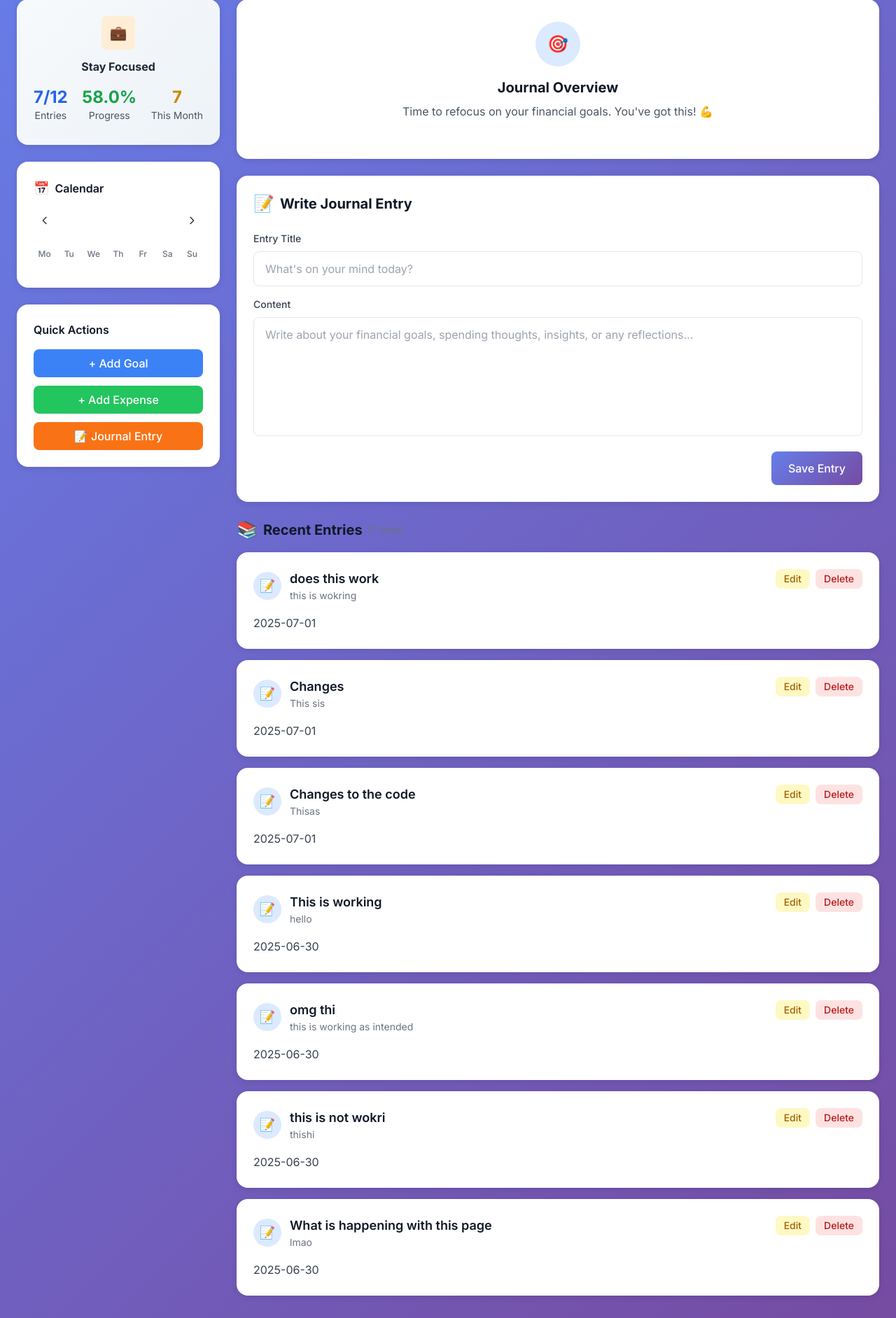
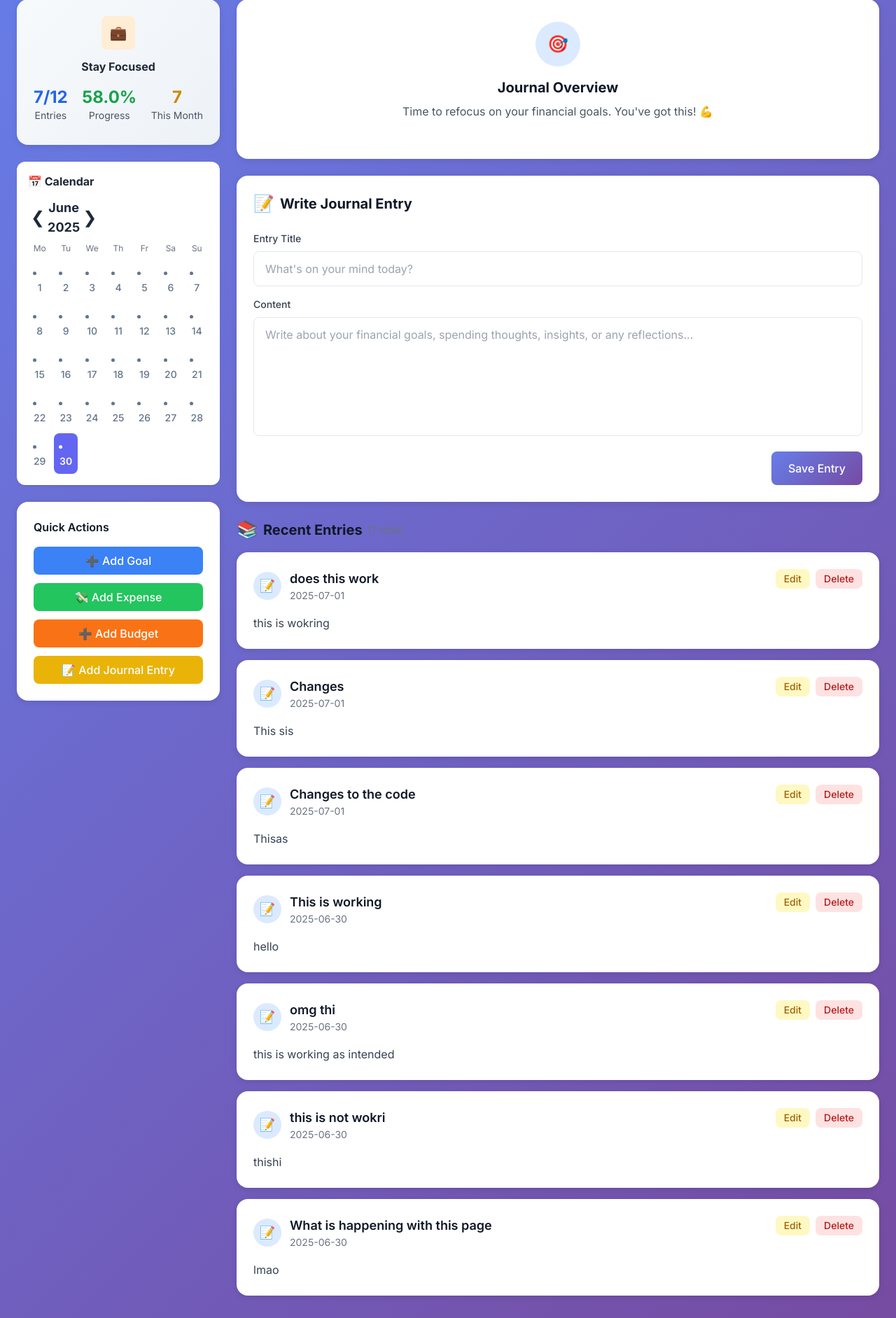
Before and after one commit to diskoko/PyFinance, a Flask app: page /journal in a window 1280 px wide. Shown: the part 163-2046 px from the top of the page at 70% size. Run offline with Flask 3, Linux system fonts and the light colour scheme; data comes from the database, SQL or seed files in the repository; both versions use the stored data as it was after the commit; some libraries are stand-ins or nearby versions.

Commit message:
Update and Bug Fixes
New updates to UI and Bugs fixes to the journaling and goals

```diff
--- a/app.py
+++ b/app.py
@@ -71,13 +71,17 @@
 
     with sqlite3.connect('finance.db') as conn:
         cursor = conn.cursor()
-        # Get financial goals
+        # Get financial goals (include transaction count and progress percent for consistency with goals page)
         cursor.execute("""
-            SELECT id, name, target_amount, current_amount, deadline, category
-            FROM financial_goals
+            SELECT g.*,
+                   (SELECT COUNT(*) FROM transactions WHERE goal_id = g.id) as transaction_count,
+                   (g.current_amount / g.target_amount * 100) as progress_percent
+            FROM financial_goals g
             ORDER BY deadline ASC
         """)
         goals = cursor.fetchall()
+        # Calculate total balance from goals
+        total_balance = sum(goal[3] for goal in goals)  # goal[3] is current_amount
 
         # Get recent transactions
         cursor.execute("""
@@ -121,7 +125,8 @@
                           budget_overview=budget_overview,
                           goal_score=goal_score,
                           entry_days=days_with_entries,
-                          current_date=today)
+                          current_date=today,
+                          total_balance=total_balance)
 
 @app.route('/add_goal', methods=['GET', 'POST'])
 def add_goal():
@@ -193,25 +198,30 @@
         entries = cursor.fetchall()
     return render_template('view_entries.html', entries=entries)
 
-@app.route('/add_entry', methods=['GET', 'POST'])
+@app.route('/add_entry', methods=['POST'])
 def add_entry():
-    """Add a new journal entry"""
-    if request.method == 'POST':
-        title = request.form['title']
-        content = request.form['content']
-        date = request.form['date']
-
-        with sqlite3.connect('finance.db') as conn:
-            cursor = conn.cursor()
-            cursor.execute("""
-                INSERT INTO journal (title, content, date)
-                VALUES (?, ?, ?)
-            """, (title, content, date))
-            conn.commit()
-
-        return redirect(url_for('view_entries'))
-
-    return render_template('add_entry.html')
+    """Add a new journal entry (AJAX/JSON or fallback)"""
+    title = request.form['title']
+    content = request.form['content']
+    date = request.form['date']
+    with sqlite3.connect('finance.db') as conn:
+        cursor = conn.cursor()
+        cursor.execute("""
+            INSERT INTO journal (title, content, date)
+            VALUES (?, ?, ?)
+        """, (title, content, date))
+        conn.commit()
+        entry_id = cursor.lastrowid
+    # If AJAX, return JSON for frontend animation
+    if request.headers.get('X-Requested-With') == 'XMLHttpRequest':
+        return jsonify({
+            'id': entry_id,
+            'title': title,
+            'content': content,
+            'date': date
+        })
+    # Otherwise, fallback to journal page
+    return redirect(url_for('view_journal'))
 
 @app.route('/goals')
 def view_goals():
@@ -226,8 +236,9 @@
             ORDER BY deadline ASC
         """)
         goals = cursor.fetchall()
-
-    return render_template('goals.html', goals=goals)
+        # Calculate total balance from goals
+        total_balance = sum(goal[3] for goal in goals)  # goal[3] is current_amount
+    return render_template('goals.html', goals=goals, total_balance=total_balance)
 
 @app.route('/journal')
 def view_journal():
--- a/templates/add_entry.html
+++ b/templates/add_entry.html
@@ -46,3 +46,5 @@
     </div>
 </body>
 </html>
+
+<!-- This file is now obsolete. All journaling is handled in journal.html. -->
--- a/templates/journal.html
+++ b/templates/journal.html
@@ -103,35 +126,20 @@
                     </div>
 
                     <!-- Calendar Widget -->
-                    <div class="card p-6">
-                        <div class="flex items-center gap-2 mb-4">
-                            <span class="text-lg">📅</span>
-                            <h2 class="font-semibold text-gray-900">Calendar</h2>
-                        </div>
-                        <div class="calendar">
-                            <div class="flex items-center justify-between mb-4">
-                                <button onclick="prevMonth()" class="p-2 hover:bg-gray-100 rounded-lg transition-colors">
-                                    <svg class="w-4 h-4" fill="none" stroke="currentColor" viewBox="0 0 24 24">
-                                        <path stroke-linecap="round" stroke-linejoin="round" stroke-width="2" d="M15 19l-7-7 7-7"/>
-                                    </svg>
-                                </button>
-                                <h3 id="monthYear" class="font-semibold text-gray-900"></h3>
-                                <button onclick="nextMonth()" class="p-2 hover:bg-gray-100 rounded-lg transition-colors">
-                                    <svg class="w-4 h-4" fill="none" stroke="currentColor" viewBox="0 0 24 24">
-                                        <path stroke-linecap="round" stroke-linejoin="round" stroke-width="2" d="M9 5l7 7-7 7"/>
-                                    </svg>
-                                </button>
+                    <div class="bg-white rounded-xl shadow p-4 mb-6">
+                        <h3 class="font-bold text-gray-800 mb-3">📅 Calendar</h3>
+                        <div class="calendar" role="region" aria-label="Calendar">
+                            <div class="month mb-2">
+                                <div class="flex items-center justify-between">
+                                    <button class="text-2xl hover:bg-gray-100 p-1 rounded" onclick="prevMonth()">&#10094;</button>
+                                    <div id="monthYear" class="font-bold text-lg text-center flex-1"></div>
+                                    <button class="text-2xl hover:bg-gray-100 p-1 rounded" onclick="nextMonth()">&#10095;</button>
+                                </div>
                             </div>
-                            <div class="grid grid-cols-7 gap-1 mb-2">
-                                <div class="text-xs font-medium text-gray-500 text-center py-2">Mo</div>
-                                <div class="text-xs font-medium text-gray-500 text-center py-2">Tu</div>
-                                <div class="text-xs font-medium text-gray-500 text-center py-2">We</div>
-                                <div class="text-xs font-medium text-gray-500 text-center py-2">Th</div>
-                                <div class="text-xs font-medium text-gray-500 text-center py-2">Fr</div>
-                                <div class="text-xs font-medium text-gray-500 text-center py-2">Sa</div>
-                                <div class="text-xs font-medium text-gray-500 text-center py-2">Su</div>
+                            <div class="grid grid-cols-7 gap-1 text-xs text-gray-500 mb-2 text-center">
+                                <div>Mo</div><div>Tu</div><div>We</div><div>Th</div><div>Fr</div><div>Sa</div><div>Su</div>
                             </div>
-                            <div id="calendarDays" class="grid grid-cols-7 gap-1"></div>
+                            <div class="days grid grid-cols-7 gap-1"></div>
                         </div>
                     </div>
 
@@ -139,15 +147,18 @@
                     <div class="card p-6">
                         <h3 class="font-semibold text-gray-900 mb-4">Quick Actions</h3>
                         <div class="space-y-3">
-                            <button onclick="document.getElementById('title').focus()" class="w-full bg-blue-500 text-white px-4 py-2 rounded-lg hover:bg-blue-600 transition-colors font-medium">
-                                + Add Goal
-                            </button>
-                            <button onclick="document.getElementById('title').focus()" class="w-full bg-green-500 text-white px-4 py-2 rounded-lg hover:bg-green-600 transition-colors font-medium">
-                                + Add Expense
-                            </button>
-                            <button onclick="document.getElementById('title').focus()" class="w-full bg-orange-500 text-white px-4 py-2 rounded-lg hover:bg-orange-600 transition-colors font-medium">
-                                📝 Journal Entry
-                            </button>
+                            <a href="{{ url_for('add_goal') }}" class="w-full bg-blue-500 text-white px-4 py-2 rounded-lg hover:bg-blue-600 transition-colors font-medium flex items-center gap-2 justify-center">
+                                ➕ Add Goal
+                            </a>
+                            <a href="{{ url_for('add_expense') }}" class="w-full bg-green-500 text-white px-4 py-2 rounded-lg hover:bg-green-600 transition-colors font-medium flex items-center gap-2 justify-center">
+                                💸 Add Expense
+                            </a>
+                            <a href="{{ url_for('add_budget') }}" class="w-full bg-orange-500 text-white px-4 py-2 rounded-lg hover:bg-orange-600 transition-colors font-medium flex items-center gap-2 justify-center">
+                                ➕ Add Budget
+                            </a>
+                            <a href="{{ url_for('add_entry') }}" class="w-full bg-yellow-500 text-white px-4 py-2 rounded-lg hover:bg-yellow-600 transition-colors font-medium flex items-center gap-2 justify-center">
+                                📝 Add Journal Entry
+                            </a>
                         </div>
                     </div>
                 </div>
@@ -169,7 +180,7 @@
                             <span class="text-2xl">📝</span>
                             Write Journal Entry
                         </h2>
-                        <form action="{{ url_for('add_entry') }}" method="post" class="space-y-4">
+                        <form id="journalForm" action="{{ url_for('add_entry') }}" method="post" class="space-y-4">
                             <div>
                                 <label for="title" class="block text-sm font-medium text-gray-700 mb-2">Entry Title</label>
                                 <input type="text" id="title" name="title"
@@ -193,15 +204,14 @@
                     </div>
 
                     <!-- Journal Entries -->
-                    <div class="space-y-4">
+                    <div class="space-y-4" id="entriesList">
                         <h2 class="text-xl font-bold text-gray-900 flex items-center gap-2">
                             <span class="text-2xl">📚</span>
                             Recent Entries
                             <span class="text-sm text-gray-500 font-normal">({{ entries|length if entries else 0 }} total)</span>
                         </h2>
-
                         {% for entry in entries %}
-                        <div class="card p-6 hover:shadow-lg transition-all duration-200">
+                        <div class="card p-6 hover:shadow-lg transition-all duration-200 entry-item" id="entry-{{ entry[0] }}">
                             <div class="flex items-start justify-between mb-4">
                                 <div class="flex items-center gap-3">
                                     <div class="w-10 h-10 bg-blue-100 rounded-full flex items-center justify-center">
@@ -209,22 +219,21 @@
                                     </div>
                                     <div>
                                         <h3 class="font-semibold text-gray-900 text-lg">{{ entry[1] }}</h3>
-                                        <p class="text-sm text-gray-500">{{ entry[4] if entry[4] else entry[2] }}</p>
+                                        <p class="text-sm text-gray-500">{{ entry[4] if entry[4] else entry[3] }}</p>
                                     </div>
                                 </div>
                                 <div class="flex items-center gap-2">
-                                    <button onclick="editEntry({{ entry[0] }})" class="px-3 py-1 bg-yellow-100 text-yellow-700 rounded-lg text-sm font-medium hover:bg-yellow-200 transition-colors">
+                                    <button onclick="editEntry('{{ entry[0] }}')" type="button" class="px-3 py-1 bg-yellow-100 text-yellow-700 rounded-lg text-sm font-medium hover:bg-yellow-200 transition-colors">
                                         Edit
                                     </button>
-                                    <button onclick="deleteEntry({{ entry[0] }})" class="px-3 py-1 bg-red-100 text-red-700 rounded-lg text-sm font-medium hover:bg-red-200 transition-colors">
+                                    <button onclick="deleteEntry('{{ entry[0] }}')" type="button" class="px-3 py-1 bg-red-100 text-red-700 rounded-lg text-sm font-medium hover:bg-red-200 transition-colors">
                                         Delete
                                     </button>
                                 </div>
                             </div>
-                            <div class="text-gray-700 leading-relaxed whitespace-pre-line pl-13">{{ entry[3] }}</div>
+                            <div class="text-gray-700 leading-relaxed whitespace-pre-line pl-13">{{ entry[2] }}</div>
                         </div>
                         {% endfor %}
-
                         {% if not entries %}
                         <div class="card p-12 text-center">
                             <div class="w-16 h-16 bg-gray-100 rounded-full flex items-center justify-center mx-auto mb-4">
@@ -244,57 +253,68 @@
     </main>
 
     <script>
-        // Calendar functionality
-        let currentMonth = new Date().getMonth();
-        let currentYear = new Date().getFullYear();
+        // Calendar variables
+        const currentDate = new Date();
+        let selectedDate = new Date();
+        const entryDays = [];
 
         function renderCalendar() {
-            const monthNames = ["January", "February", "March", "April", "May", "June",
-                "July", "August", "September", "October", "November", "December"];
+            const monthYearDisplay = document.getElementById('monthYear');
+            const daysContainer = document.querySelector('.calendar .days');
+            daysContainer.innerHTML = '';
 
-            document.getElementById('monthYear').textContent = `${monthNames[currentMonth]} ${currentYear}`;
+            const month = selectedDate.getMonth();
+            const year = selectedDate.getFullYear();
+            monthYearDisplay.innerHTML = `${selectedDate.toLocaleString('default', { month: 'long' })} ${year}`;
 
-            const firstDay = new Date(currentYear, currentMonth, 1).getDay();
-            const daysInMonth = new Date(currentYear, currentMonth + 1, 0).getDate();
-            const today = new Date();
+            const firstDayOfMonth = new Date(year, month, 1).getDay();
+            const lastDateOfMonth = new Date(year, month + 1, 0).getDate();
+            const adjustedFirstDay = firstDayOfMonth === 0 ? 6 : firstDayOfMonth - 1;
 
-            let calendarHTML = '';
-
-            // Empty cells for days before month starts
-            for (let i = 1; i < firstDay; i++) {
-                calendarHTML += '<div></div>';
+            // Add empty cells for days before the first day of the month
+            for (let i = 0; i < adjustedFirstDay; i++) {
+                const emptyDay = document.createElement('div');
+                daysContainer.appendChild(emptyDay);
             }
 
-            // Days of the month
-            for (let day = 1; day <= daysInMonth; day++) {
-                const isToday = today.getDate() === day &&
-                               today.getMonth() === currentMonth &&
-                               today.getFullYear() === currentYear;
+            // Create day elements
+            for (let i = 1; i <= lastDateOfMonth; i++) {
+                const dayElement = document.createElement('div');
+                dayElement.innerHTML = i;
+                dayElement.className = 'calendar-day';
+                if (i === currentDate.getDate() && month === currentDate.getMonth() && year === currentDate.getFullYear()) {
+                    dayElement.classList.add('current-day');
+                }
+                if (entryDays.includes(i)) {
+                    dayElement.classList.add('has-entry');
+                }
+                dayElement.onclick = (event) => selectDate(i, event);
+                daysContainer.appendChild(dayElement);
+            }
+        }
 
-                const classes = `calendar-day text-sm ${isToday ? 'active' : ''}`;
-                calendarHTML += `<div class="${classes}">${day}</div>`;
-            }
-
-            document.getElementById('calendarDays').innerHTML = calendarHTML;
+        function selectDate(day, event) {
+            document.querySelectorAll('.calendar-day.selected').forEach(el => {
+                el.classList.remove('selected');
+            });
+            event.target.classList.add('selected');
+            selectedDate.setDate(day);
+            // Add any date-specific logic here
         }
 
         function prevMonth() {
-            currentMonth--;
-            if (currentMonth < 0) {
-                currentMonth = 11;
-                currentYear--;
-            }
+            selectedDate.setMonth(selectedDate.getMonth() - 1);
             renderCalendar();
         }
 
         function nextMonth() {
-            currentMonth++;
-            if (currentMonth > 11) {
-                currentMonth = 0;
-                currentYear++;
-            }
+            selectedDate.setMonth(selectedDate.getMonth() + 1);
             renderCalendar();
         }
+
+        document.addEventListener('DOMContentLoaded', function() {
+            renderCalendar();
+        });
 
         // Entry actions
         function editEntry(entryId) {
@@ -311,19 +331,64 @@
             }
         }
 
-        // Initialize calendar on page load
-        document.addEventListener('DOMContentLoaded', function() {
-            renderCalendar();
-        });
-
         // Auto-resize textarea
         document.getElementById('content').addEventListener('input', function() {
             this.style.height = 'auto';
             this.style.height = this.scrollHeight + 'px';
         });
+
+        // AJAX for journal entry form
+        const journalForm = document.getElementById('journalForm');
+        journalForm.addEventListener('submit', async function(e) {
+            e.preventDefault();
+            const formData = new FormData(journalForm);
+            const response = await fetch(journalForm.action, {
+                method: 'POST',
+                body: formData
+            });
+            if (response.ok) {
+                const newEntry = await response.json();
+                addEntryToList(newEntry);
+                journalForm.reset();
+                document.getElementById('title').focus();
+            } else {
+                alert('Failed to add entry.');
+            }
+        });
+
+        function addEntryToList(entry) {
+            const entriesList = document.getElementById('entriesList');
+            // Remove 'no entries' card if present
+            const noEntries = entriesList.querySelector('.card.p-12');
+            if (noEntries) noEntries.remove();
+            // Create new entry card
+            const div = document.createElement('div');
+            div.className = 'card p-6 hover:shadow-lg transition-all duration-200 entry-item';
+            div.id = `entry-${entry.id}`;
+            div.style.opacity = 0;
+            div.innerHTML = `
+                <div class="flex items-start justify-between mb-4">
+                    <div class="flex items-center gap-3">
+                        <div class="w-10 h-10 bg-blue-100 rounded-full flex items-center justify-center">
+                            <span class="text-lg">📝</span>
+                        </div>
+                        <div>
+                            <h3 class="font-semibold text-gray-900 text-lg">${entry.title}</h3>
+                            <p class="text-sm text-gray-500">${entry.date}</p>
+                        </div>
+                    </div>
+                    <div class="flex items-center gap-2">
+                        <button onclick="editEntry(${entry.id})" type="button" class="px-3 py-1 bg-yellow-100 text-yellow-700 rounded-lg text-sm font-medium hover:bg-yellow-200 transition-colors">Edit</button>
+                        <button onclick="deleteEntry(${entry.id})" type="button" class="px-3 py-1 bg-red-100 text-red-700 rounded-lg text-sm font-medium hover:bg-red-200 transition-colors">Delete</button>
+                    </div>
+                </div>
+                <div class="text-gray-700 leading-relaxed whitespace-pre-line pl-13">${entry.content}</div>
+            `;
+            entriesList.insertBefore(div, entriesList.children[1]);
+            setTimeout(() => { div.style.transition = 'opacity 0.5s'; div.style.opacity = 1; }, 10);
+        }
     </script>
 
-    <script src="{{ url_for('static', filename='journal_calendar.js') }}"></script>
     <script src="{{ url_for('static', filename='app.js') }}"></script>
 </body>
 </html>
--- a/templates/view_entries.html
+++ b/templates/view_entries.html
@@ -46,3 +46,5 @@
     </div>
 </body>
 </html>
+
+<!-- This file is now obsolete. All journaling is handled in journal.html. -->
```
Also changed, not shown: other parts of templates/journal.html (+29 -6 lines), templates/goals.html (+24 -4 lines), templates/index.html (+49 -37 lines), finance.db.
